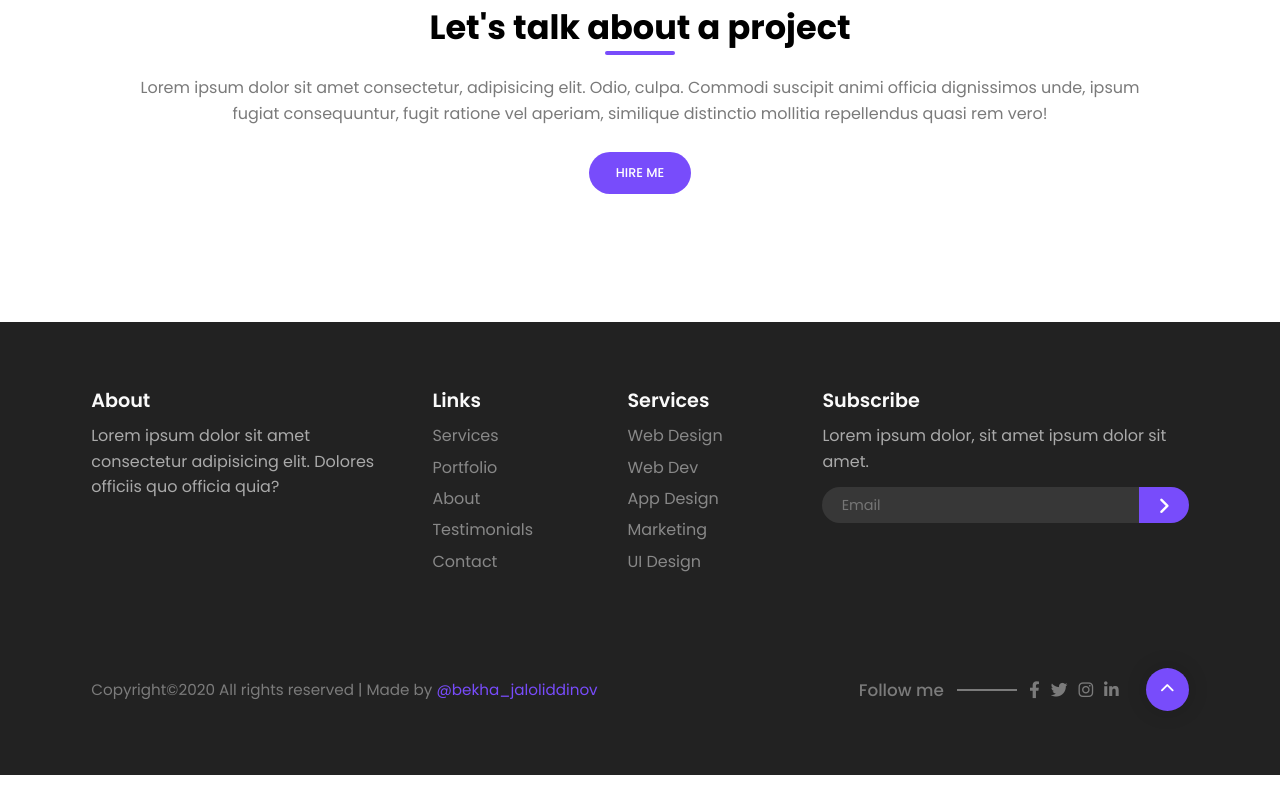
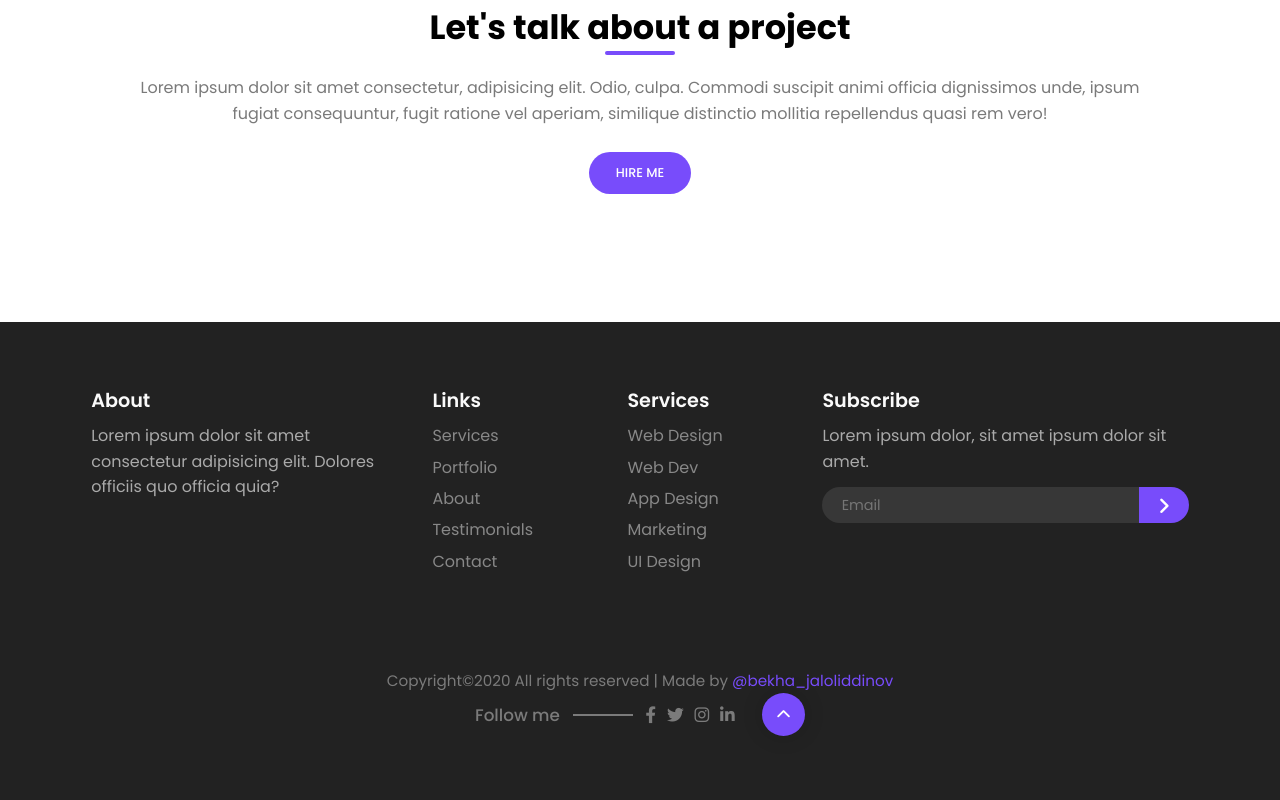
Before and after one commit to jaloliddinovbekha/portfolio-main, a plain HTML site: page index.html in a window 1280 px wide. Shown: the part 6465-7265 px from the top of the page. Before the commit the page ends 7240 px from the top, so only its background shows below. Drawn offline with nearby package versions, Linux system fonts and the light colour scheme.

Commit message:
Update style.css

```diff
--- a/css/style.css
+++ b/css/style.css
@@ -1846,6 +1846,13 @@ header .circle {
   }
 
 
+  .bottom-footer{
+  display: flex;
+  flex-direction: column;
+  align-items: center;
+  justify-content: space-between;
+}
+
 }
 
 @media (max-width: 850px) {
```
